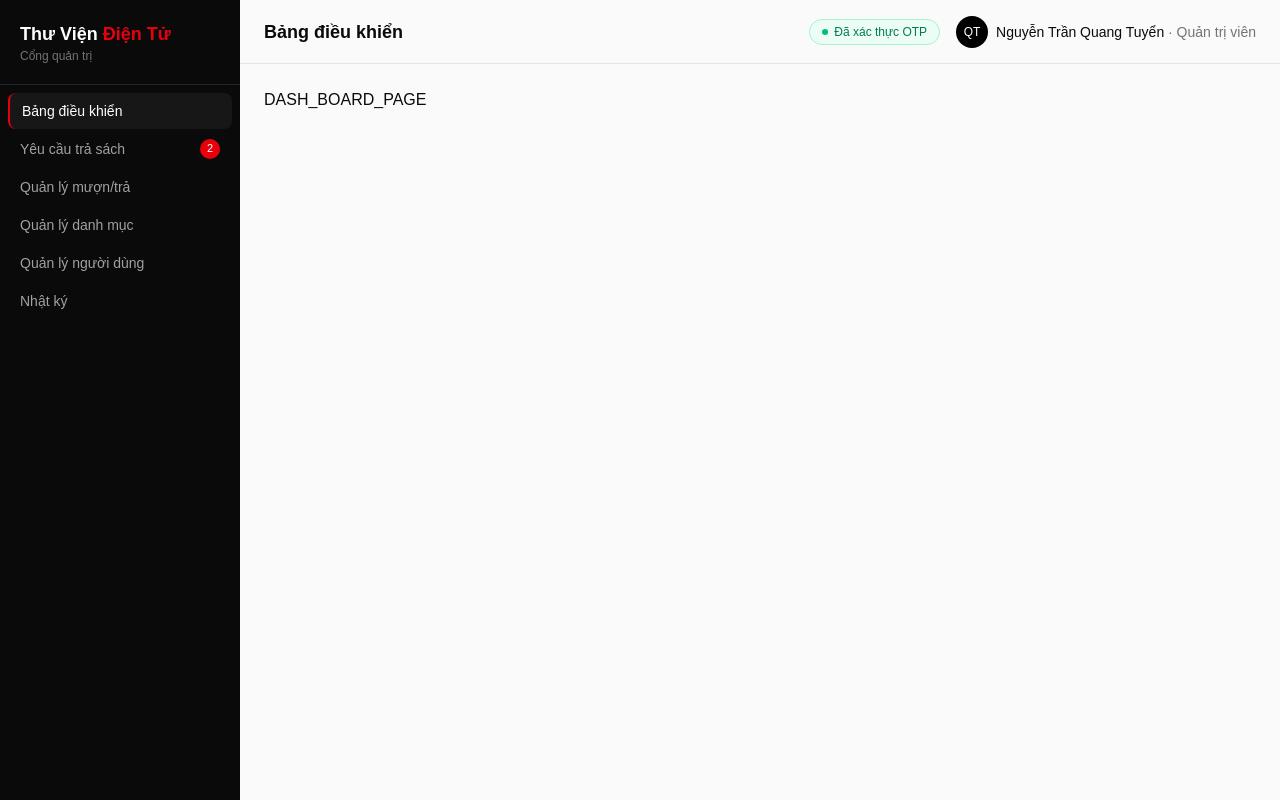
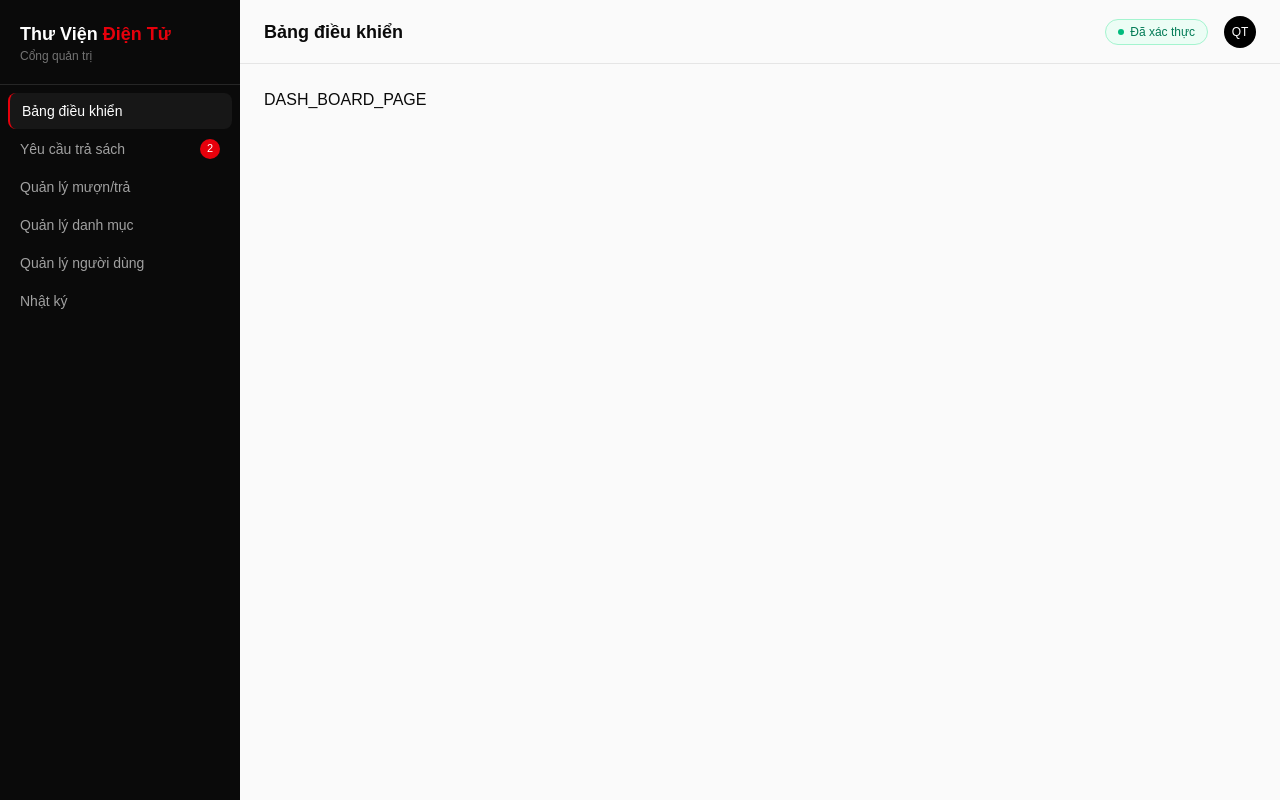
Before and after one commit to canknotcawh/HK1_2627_INT3505E_2_nhom6, a React (Vite) app in the folder frontend/admin-web/: page / in a window 1280 px wide. Built offline with nearby package versions, Linux system fonts and the light colour scheme.

Commit message:
fix: update admin header user info

```diff
--- a/frontend/admin-web/src/components/layouts/Header.tsx
+++ b/frontend/admin-web/src/components/layouts/Header.tsx
@@ -11,7 +11,7 @@ export function Header({ title }: { title: string }) {
             <div className="flex items-center gap-4">
                 <span className="flex items-center gap-1.5 rounded-full border border-emerald-200 bg-emerald-50 px-3 py-1 text-xs font-medium text-emerald-700">
                 <span className="h-1.5 w-1.5 rounded-full bg-emerald-500" />
-                    Đã xác thực OTP
+                    Đã xác thực
                 </span>
 
                 <div className="flex items-center gap-2">
@@ -20,10 +20,6 @@ export function Header({ title }: { title: string }) {
                             {getInitials(user.name)}
                         </AvatarFallback>
                     </Avatar>
-                    <div className="text-sm">
-                        <span className="font-medium">{user.name}</span>
-                        <span className="text-muted-foreground"> · Quản trị viên </span>
-                    </div>
                 </div>
             </div>
         </header>
```
